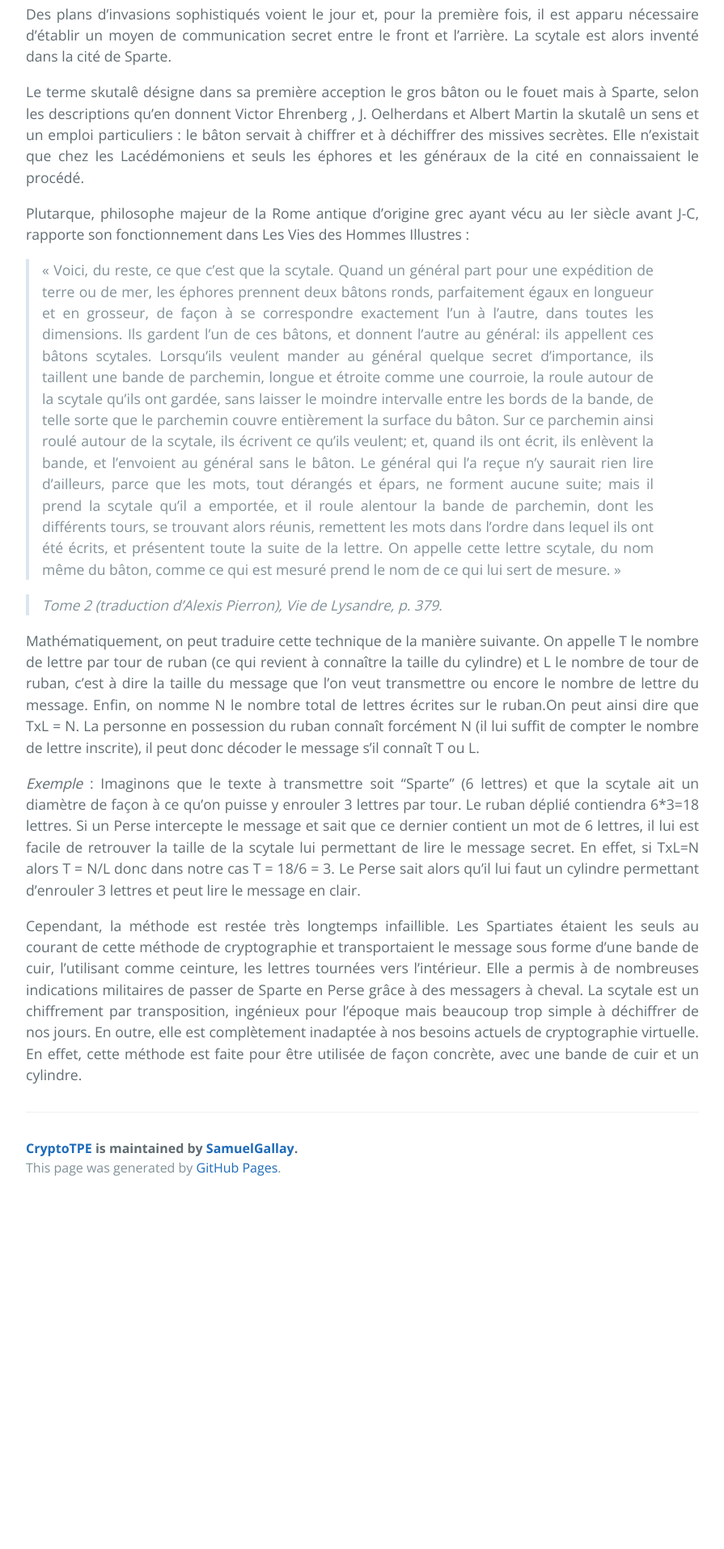
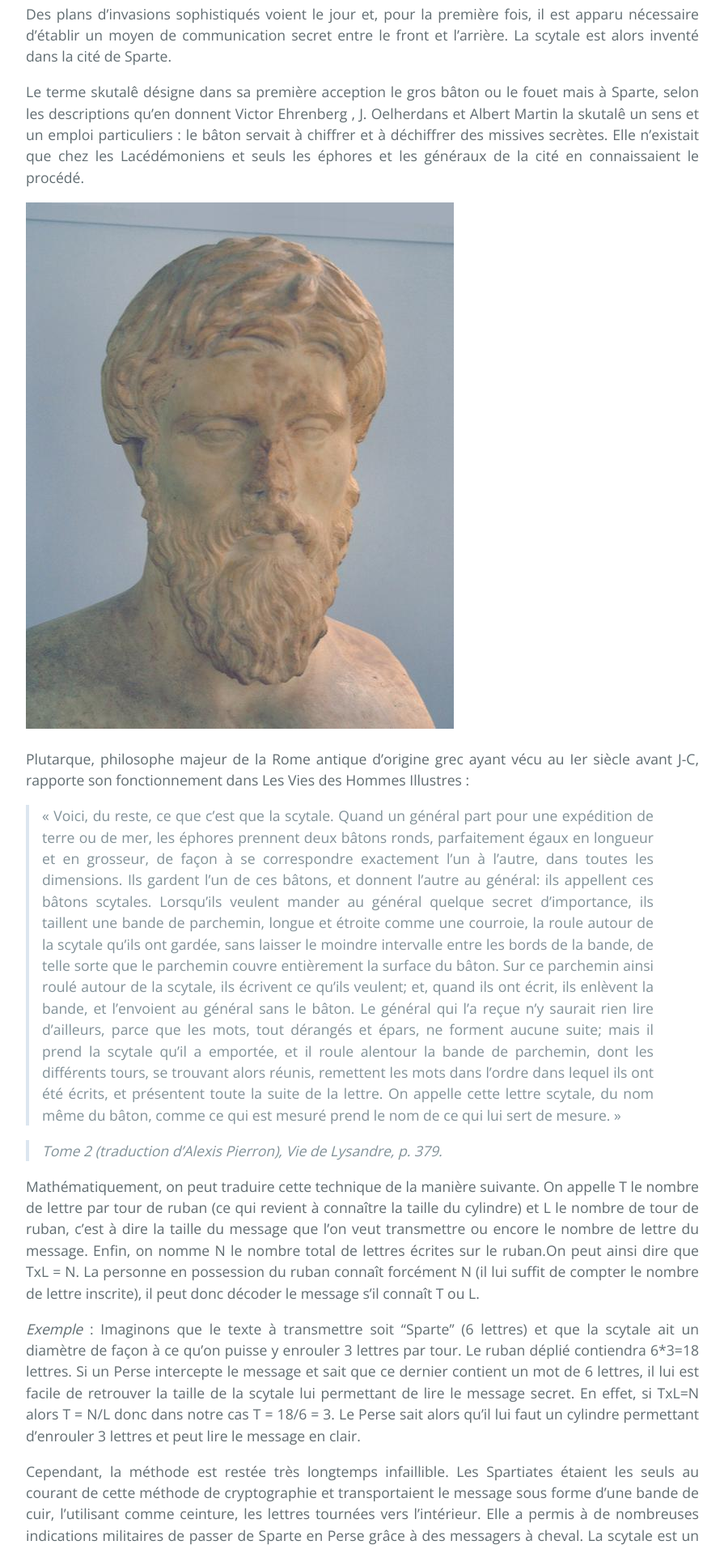
Before and after one commit to SamuelGallay/CryptoTPE, a Jekyll site: the page built from pages/1_Antiquite/1_scytale.md, in a window 1280 px wide. Shown: the part 590-2503 px from the top of the page at 81% size, without its empty margins (192-1087 px from the left). Built offline with Jekyll 4.4.1, drawn with Linux system fonts in a browser that asks for light colours; our own code applies the rules of GitHub Pages for plain Markdown files; before the commit the page ends 2076 px from its top, so only the background shows below that.

Commit message:
plutarque

```diff
--- a/pages/1_Antiquite/1_scytale.md
+++ b/pages/1_Antiquite/1_scytale.md
@@ -13,6 +13,8 @@ Des plans d’invasions sophistiqués voient le jour et, pour la première fois,
 
 Le terme skutalê désigne dans sa première acception le gros bâton ou le fouet mais à Sparte, selon les descriptions qu’en donnent Victor Ehrenberg , J. Oelherdans et Albert Martin la skutalê un sens et un emploi particuliers : le bâton servait à chiffrer et à déchiffrer des missives secrètes. Elle n’existait que chez les Lacédémoniens et seuls les éphores et les généraux de la cité en connaissaient le procédé.
 
+![plutarque]({{ "/assets/plutarque.jpeg" | relative_url }})
+
 Plutarque, philosophe majeur de la Rome antique d’origine grec ayant vécu au Ier siècle avant J-C, rapporte son fonctionnement dans Les Vies des Hommes Illustres :
 > « Voici, du reste, ce que c'est que la scytale. Quand un général part pour une expédition de terre ou de mer, les éphores prennent deux bâtons ronds, parfaitement égaux en longueur et en grosseur, de façon à se correspondre exactement l'un à l'autre, dans toutes les dimensions. Ils gardent l'un de ces bâtons, et donnent l'autre au général: ils appellent ces bâtons scytales. Lorsqu'ils veulent mander au général quelque secret d'importance, ils taillent une bande de parchemin, longue et étroite comme une courroie, la roule autour de la scytale qu'ils ont gardée, sans laisser le moindre intervalle entre les bords de la bande, de telle sorte que le parchemin couvre entièrement la surface du bâton. Sur ce parchemin ainsi roulé autour de la scytale, ils écrivent ce qu'ils veulent; et, quand ils ont écrit, ils enlèvent la bande, et l'envoient au général sans le bâton. Le général qui l'a reçue n'y saurait rien lire d'ailleurs, parce que les mots, tout dérangés et épars, ne forment aucune suite; mais il prend la scytale qu'il a emportée, et il roule alentour la bande de parchemin, dont les différents tours, se trouvant alors réunis, remettent les mots dans l'ordre dans lequel ils ont été écrits, et présentent toute la suite de la lettre. On appelle cette lettre scytale, du nom même du bâton, comme ce qui est mesuré prend le nom de ce qui lui sert de mesure. »
 
```
